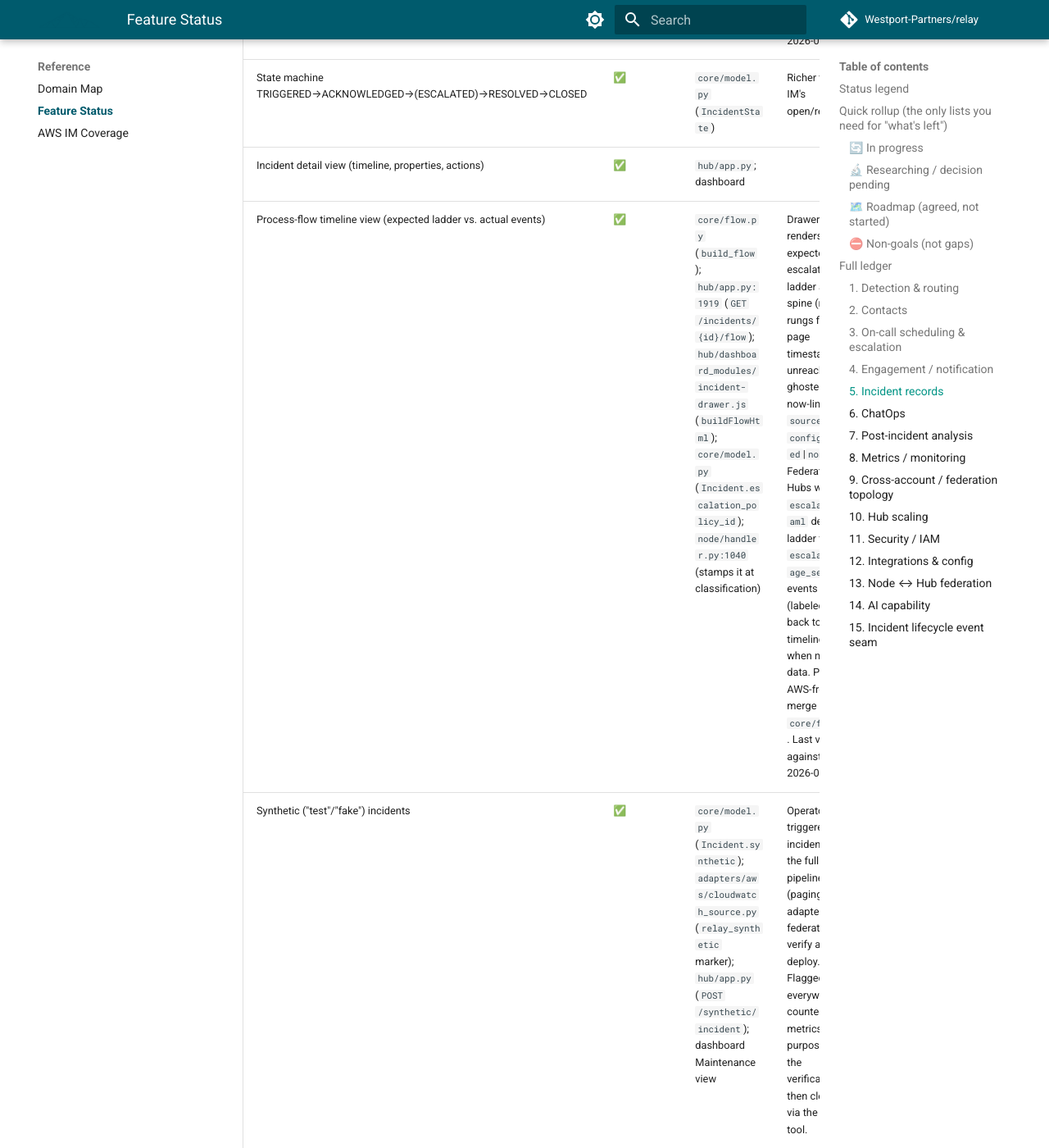
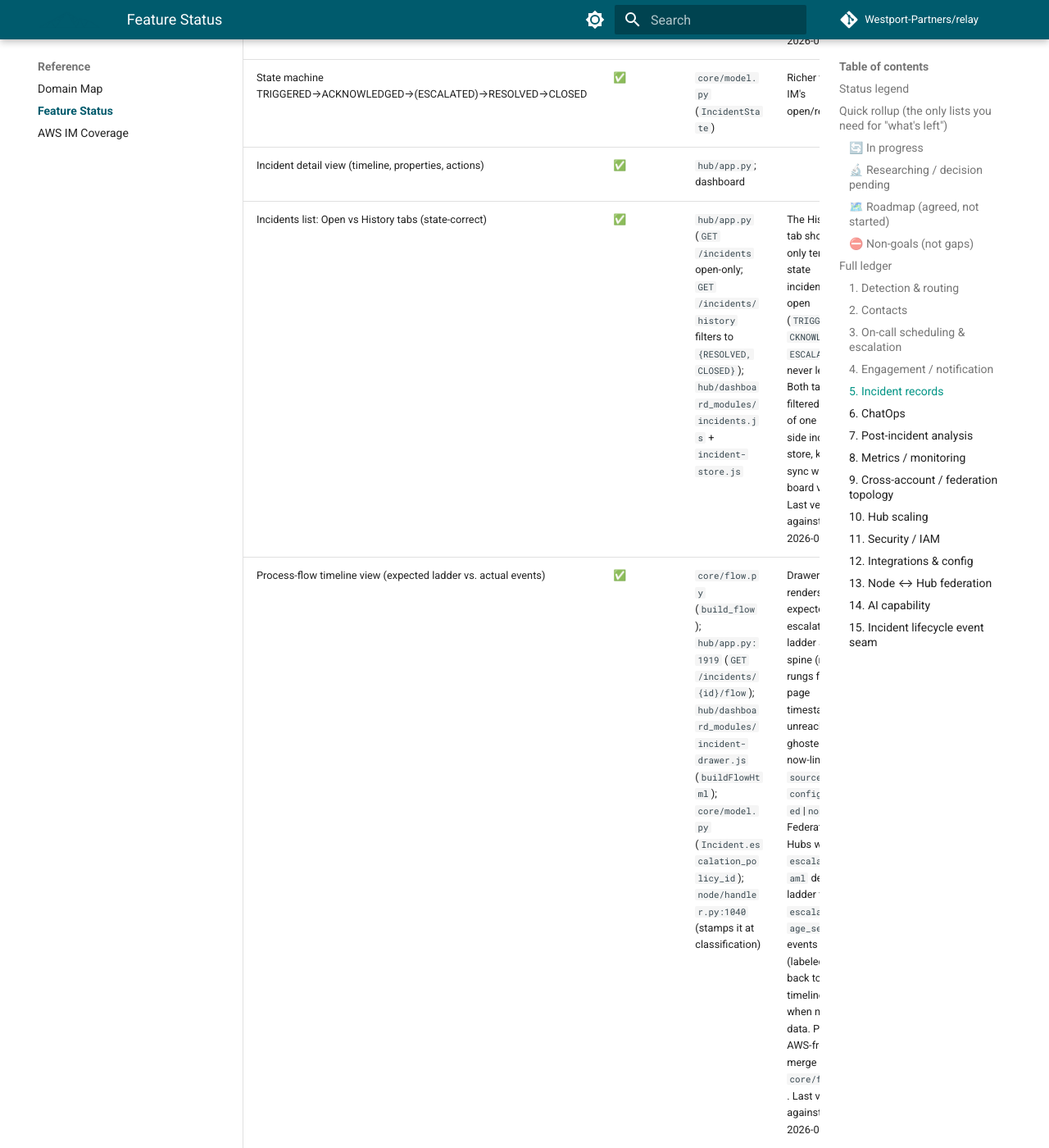
Before and after one commit to Westport-Partners/relay, an MkDocs documentation site: the page built from docs/status.md, in a window 1280 px wide and 1400 px high, scrolled down 10070 px. Shown: the whole window at 82% size. Built offline with MkDocs 1.6.1 and Material for MkDocs 9.7.7, drawn with Linux system fonts in a browser that asks for light colours; comment, search, counter and statistics services are not loaded; some of the changed text lies outside the part shown.

Commit message:
docs: reconcile status.md for #30/#31/#32 fixes (#36)
Add the Open/History tab state-correctness row (#31) and note that purge
now recomputes affected fleet tiles + pushes an SSE delta so the board
clears live (#30). The contacts UX (#32) and the derived/self-healing
tile-count rows already landed via #35.

Co-authored-by: Claude Opus 4.8 <noreply@anthropic.com>

```diff
--- a/docs/status.md
+++ b/docs/status.md
@@ -127,9 +127,10 @@ can be re-verified against the repo, not taken on faith.
 | Paging + escalation events on the incident timeline | ✅ | `node/handler.py` (`_record_escalation_event`, `_handle_alarm`, `_handle_timeout`) | Four events: `incident.triggered`, `escalation.page_sent` (contacts resolved at page time), `escalation.step_advanced`, `escalation.exhausted`. Idempotent: duplicate/stale timeouts append nothing. Last verified against code: 2026-06-27. |
 | State machine TRIGGERED→ACKNOWLEDGED→(ESCALATED)→RESOLVED→CLOSED | ✅ | `core/model.py` (`IncidentState`) | Richer than IM's open/resolved. |
 | Incident detail view (timeline, properties, actions) | ✅ | `hub/app.py`; dashboard | |
+| Incidents list: Open vs History tabs (state-correct) | ✅ | `hub/app.py` (`GET /incidents` open-only; `GET /incidents/history` filters to `{RESOLVED, CLOSED}`); `hub/dashboard_modules/incidents.js` + `incident-store.js` | The History tab shows only terminal-state incidents; open (`TRIGGERED`/`ACKNOWLEDGED`/`ESCALATED`) never leak in. Both tabs are filtered views of one client-side incident store, kept in sync with the board via SSE. Last verified against code: 2026-06-27. |
 | Process-flow timeline view (expected ladder vs. actual events) | ✅ | `core/flow.py` (`build_flow`); `hub/app.py:1919` (`GET /incidents/{id}/flow`); `hub/dashboard_modules/incident-drawer.js` (`buildFlowHtml`); `core/model.py` (`Incident.escalation_policy_id`); `node/handler.py:1040` (stamps it at classification) | Drawer renders the expected escalation ladder as a spine (reached rungs filled w/ page timestamp, unreached ghosted, red now-line); `source` = `config`\|`derived`\|`none`. Federated Hubs with no `escalation.yaml` derive the ladder from `escalation.page_sent` events (labeled). Falls back to the flat timeline list when no flow data. Pure AWS-free merge in `core/flow.py`. Last verified against code: 2026-06-27. |
 | Synthetic ("test"/"fake") incidents | ✅ | `core/model.py` (`Incident.synthetic`); `adapters/aws/cloudwatch_source.py` (`relay_synthetic` marker); `hub/app.py` (`POST /synthetic/incident`); dashboard Maintenance view | Operator-triggered fake incident runs the full pipeline (paging, tiles, adapters, federation) to verify a fresh deploy. Flagged `TEST` everywhere; counted in metrics on purpose (that's the verification), then cleared via the purge tool. |
-| Temporal purge of incidents + metrics | ✅ | `adapters/aws/dynamo_stores.py` (`DynamoIncidentStore.purge_incidents`); `hub/app.py` (`POST /admin/purge`); dashboard Maintenance view | Before/after timestamp bound or synthetic-only; dry-run preview; cascades to companion `ESC#` rows. Writer-gated; refuses an unbounded non-dry-run purge. |
+| Temporal purge of incidents + metrics | ✅ | `adapters/aws/dynamo_stores.py` (`DynamoIncidentStore.purge_incidents` returns `affected_tiles`); `hub/app.py` (`POST /admin/purge` recomputes each affected tile + pushes SSE delta, `tiles_recomputed`); dashboard Maintenance view | Before/after timestamp bound or synthetic-only; dry-run preview; cascades to companion `ESC#` rows. Writer-gated; refuses an unbounded non-dry-run purge. Purge recomputes affected fleet tiles and pushes a delta so the big board clears live — no heartbeat or restart needed. Last verified against code: 2026-06-27. |
 
 ### 6. ChatOps
 
```
